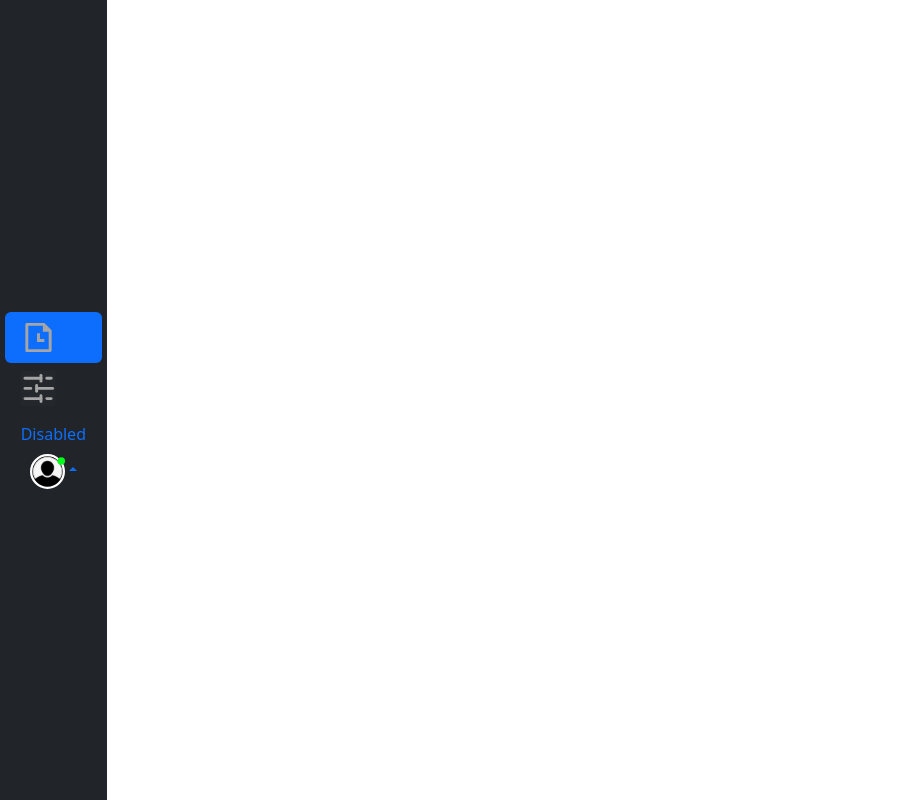
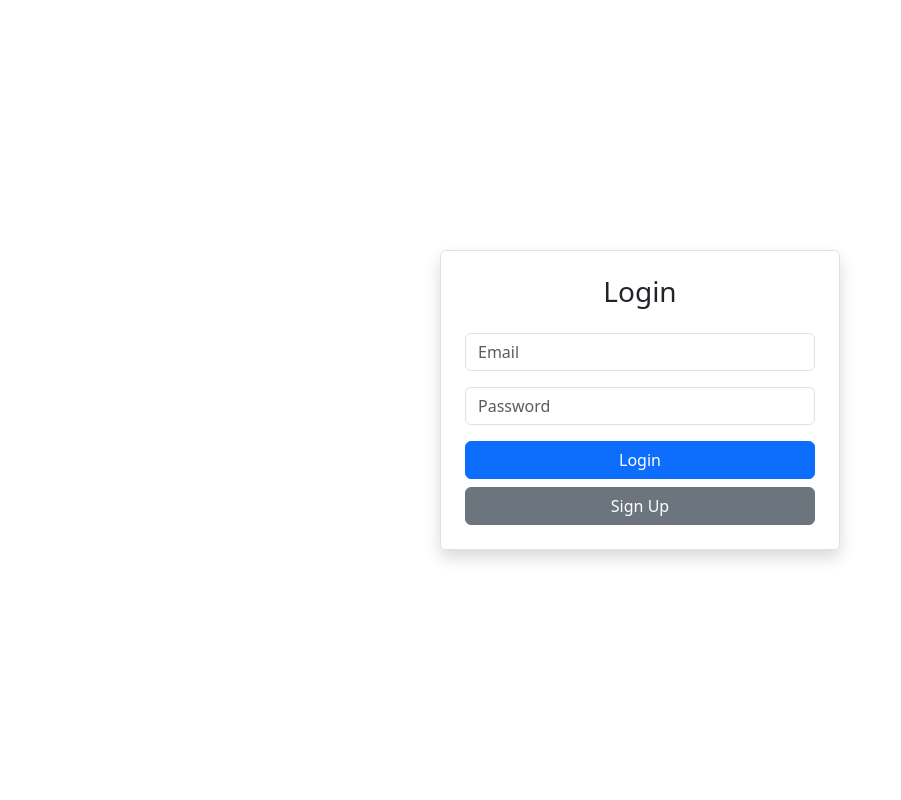
Before and after one commit to AhmadShykh/fyp, a React (Create React App) app in the folder fyp/: page /LoginPage in a window 1280 px wide. Shown: the whole page, without its empty margins (0-901 px from the left). Built offline with nearby package versions, Linux system fonts and the light colour scheme.

Commit message:
Login Page created

```diff
--- a/fyp/src/App.js
+++ b/fyp/src/App.js
@@ -1,14 +1,13 @@
 import React from "react";
-import HomePage from "./pages/HomePage";
-import ProcessPage from "./pages/ProcessPage";
-import SideBar from "./components/SideBar";
+import LoginPage from "./pages/LoginPage";
 
 const App = () => {
   return (
     <div>
       {/* <HomePage /> */}
       {/* <ProcessPage /> */}
-      <SideBar />
+      {/* <SideBar /> */}
+      <LoginPage />
     </div>
   );
 };
--- /dev/null
+++ b/fyp/src/pages/LoginPage.jsx
@@ -0,0 +1,68 @@
+import "bootstrap/dist/css/bootstrap.min.css"; // Ensure Bootstrap CSS is imported
+import React, { useState } from "react";
+
+const LoginPage = () => {
+  const [email, setEmail] = useState("");
+  const [password, setPassword] = useState("");
+  const [message, setMessage] = useState("");
+
+  const handleLogin = async (e) => {
+    e.preventDefault();
+    try {
+      // Simulated API call
+      setMessage("Login successful");
+    } catch (error) {
+      setMessage("Something went wrong");
+    }
+  };
+
+  const handleSignUp = () => {
+    // Redirect or perform Sign Up action
+    setMessage("Redirecting to Sign Up...");
+  };
+
+  return (
+    <div className="d-flex justify-content-center align-items-center vh-100">
+      <form
+        onSubmit={handleLogin}
+        className="p-4 border rounded shadow"
+        style={{ width: "100%", maxWidth: "400px" }}
+      >
+        <h3 className="mb-4 text-center">Login</h3>
+        <div className="mb-3">
+          <input
+            type="email"
+            className="form-control"
+            placeholder="Email"
+            value={email}
+            onChange={(e) => setEmail(e.target.value)}
+            required
+          />
+        </div>
+        <div className="mb-3">
+          <input
+            type="password"
+            className="form-control"
+            placeholder="Password"
+            value={password}
+            onChange={(e) => setPassword(e.target.value)}
+            required
+          />
+        </div>
+        <button type="submit" className="btn btn-primary w-100">
+          Login
+        </button>
+        <button
+          type="button"
+          onClick={handleSignUp}
+          className="btn btn-secondary w-100 mt-2"
+        >
+          Sign Up
+        </button>
+        {message && <p className="mt-3 text-center text-success">{message}</p>}
+      </form>
+    </div>
+  );
+};
+
+export default LoginPage;
```
